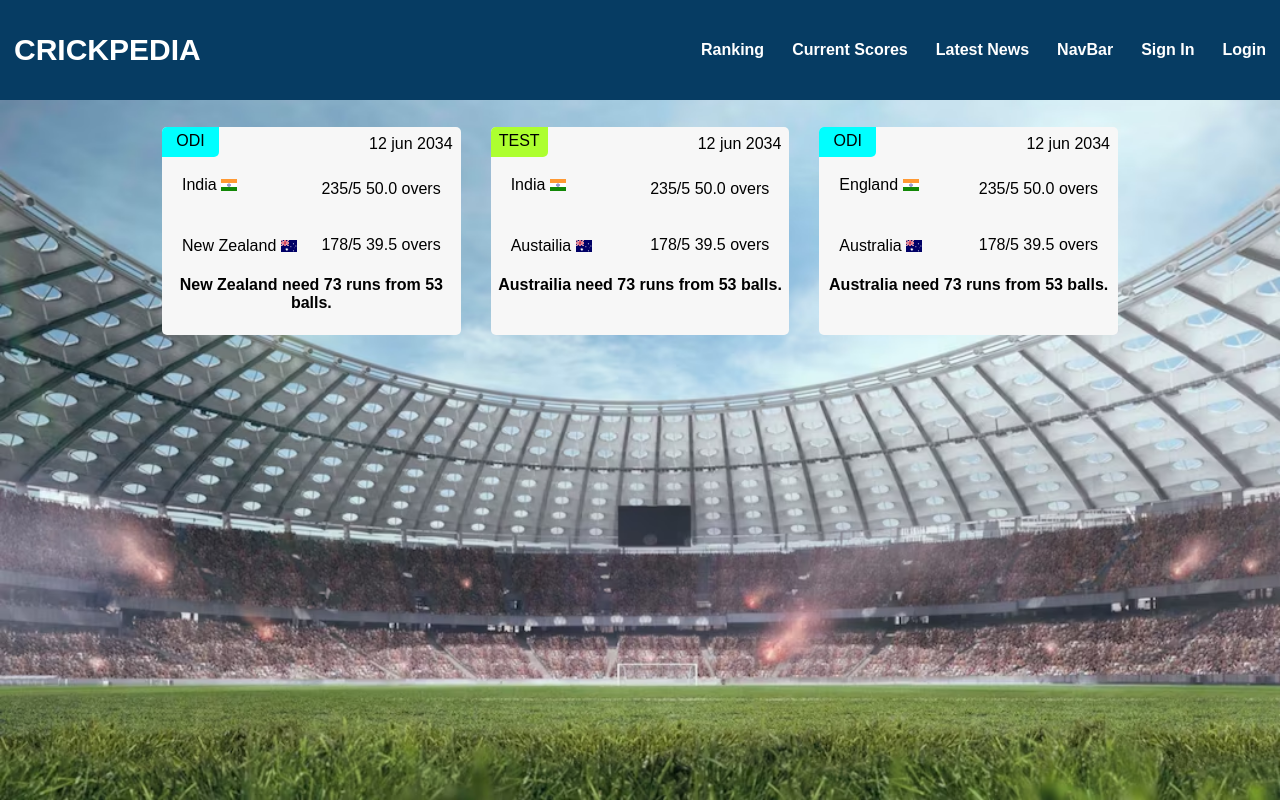
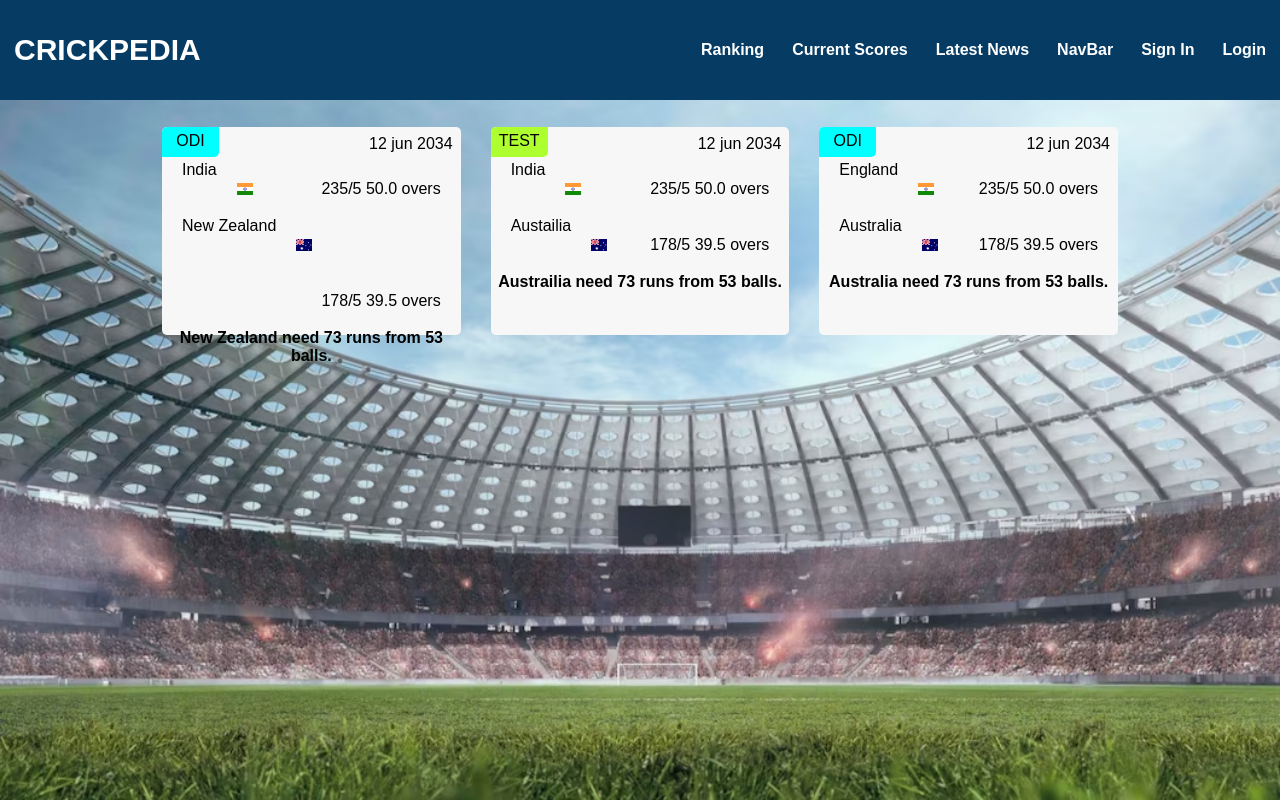
Before and after one commit to Tikam321/cricketistic-app, a React (Create React App) app: page /scoreBoard in a window 1280 px wide. Built offline with nearby package versions, Linux system fonts and the light colour scheme.

Commit message:
refactor the code

```diff
--- a/src/App.tsx
+++ b/src/App.tsx
@@ -1,10 +1,7 @@
-import React from 'react';
-import logo from './logo.svg';
 import './App.css';
-import { Route, Routes, useNavigate } from 'react-router';
+import { Route, Routes } from 'react-router';
 import Home from './Container/home';
 import Ranking from './Container/Ranking';
-import { BrowserRouter} from 'react-router-dom';
 import Currentscore from './Container/CurrentScore';
 import NavBar from './Container/NavBar';
 import CricketNews from './Container/cricketNews';
--- a/src/Container/CurrentScore.tsx
+++ b/src/Container/CurrentScore.tsx
@@ -13,12 +13,12 @@ const CurrentScore = () => {
                 12 jun 2034
             </div>
             <div className="flag-css">
-                <span>India <p className="flag-icon flag-icon-in flag-icon-squared"></p></span>
+                <span>India <span className="flag-icon flag-icon-in flag-icon-squared"></span></span>
                 <span>235/5 50.0 overs</span>
 
             </div>
             <div className="flag-css">
-                <span>New Zealand <h4 className="flag-icon flag-icon-au flag-icon-squared"></h4></span>
+                <span>New Zealand <span className="flag-icon flag-icon-au flag-icon-squared"></span></span>
                 <span>178/5 39.5 overs</span>
             </div>
             <div>
@@ -33,12 +33,12 @@ const CurrentScore = () => {
                 12 jun 2034
             </div>
             <div className="flag-css">
-                <span>India <p className="flag-icon flag-icon-in flag-icon-squared"></p></span>
+                <span>India <span className="flag-icon flag-icon-in flag-icon-squared"></span></span>
                 <span>235/5 50.0 overs</span>
 
             </div>
             <div className="flag-css">
-                <span>Austailia <h4 className="flag-icon flag-icon-au flag-icon-squared"></h4></span>
+                <span>Austailia <span className="flag-icon flag-icon-au flag-icon-squared"></span></span>
                 <span>178/5 39.5 overs</span>
             </div>
             <div>
@@ -53,12 +53,12 @@ const CurrentScore = () => {
                 12 jun 2034
             </div>
             <div className="flag-css">
-                <span>England <p className="flag-icon flag-icon-in flag-icon-squared"></p></span>
+                <span>England <span className="flag-icon flag-icon-in flag-icon-squared"></span></span>
                 <span>235/5 50.0 overs</span>
 
             </div>
             <div className="flag-css">
-                <span>Australia <h4 className="flag-icon flag-icon-au flag-icon-squared"></h4></span>
+                <span>Australia <span className="flag-icon flag-icon-au flag-icon-squared"></span></span>
                 <span>178/5 39.5 overs</span>
             </div>
             <div>
--- a/src/Container/Ranking.tsx
+++ b/src/Container/Ranking.tsx
@@ -1,10 +1,10 @@
 import { useEffect, useState } from "react";
-import axios, * as others from 'axios';
+import axios from 'axios';
 import "../ranking.css"
 const Ranking = () => {
-    const [rankingList, setRankingList] = useState([]);
+    // const [rankingList, setRankingList] = useState([]);
 
-    useEffect(() => {
+    // useEffect(() => {
     //   const getData = async () => {
     //         const options = {
     //             method: 'GET',
@@ -24,27 +24,25 @@ const Ranking = () => {
     //     }
     //     getData();
     //    getRankingData();
-    }, []);
-    const getRankingData = async ()  => {
-        const options = {
-            method: 'GET',
-            url: 'https://cricket-live-data.p.rapidapi.com/fixtures',
-            headers: {
-              'X-RapidAPI-Key': '31befe2527mshaddceaf8e352eccp1dcb8fjsn330aab986fc5',
-              'X-RapidAPI-Host': 'cricket-live-data.p.rapidapi.com'
-            }
-          };
-        try {
-            const response = await axios.request(options);
-            console.log(response.data);
-        } catch (error) {
-            console.error(error);
-        }
-    }
+    // }, []);
+    // const getRankingData = async ()  => {
+    //     const options = {
+    //         method: 'GET',
+    //         url: 'https://cricket-live-data.p.rapidapi.com/fixtures',
+    //         headers: {
+    //           'X-RapidAPI-Key': '31befe2527mshaddceaf8e352eccp1dcb8fjsn330aab986fc5',
+    //           'X-RapidAPI-Host': 'cricket-live-data.p.rapidapi.com'
+    //         }
+    //       };
+    //     try {
+    //         const response = await axios.request(options);
+    //         console.log(response.data);
+    //     } catch (error) {
+    //         console.error(error);
+    //     }
+    // }
     return (
         <>
-        {console.log(rankingList)
-        }
             <div className="main-ranking container">
         <div className="card">
             <h2> T20 ranking </h2>
--- a/src/Container/home.tsx
+++ b/src/Container/home.tsx
@@ -1,7 +1,6 @@
 import  "../global.css";
 import CurrentScore from "./CurrentScore";
 import Ranking from "./Ranking";
-import CricketNews from "./cricketNews";
 const Home = () => {
     return (
       <>
--- a/src/index.tsx
+++ b/src/index.tsx
@@ -3,7 +3,6 @@ import ReactDOM from 'react-dom/client';
 import './index.css';
 import App from './App';
 import reportWebVitals from './reportWebVitals';
-import Home from './Container/home';
 import { BrowserRouter } from 'react-router-dom';
 
 const root = ReactDOM.createRoot(
```
